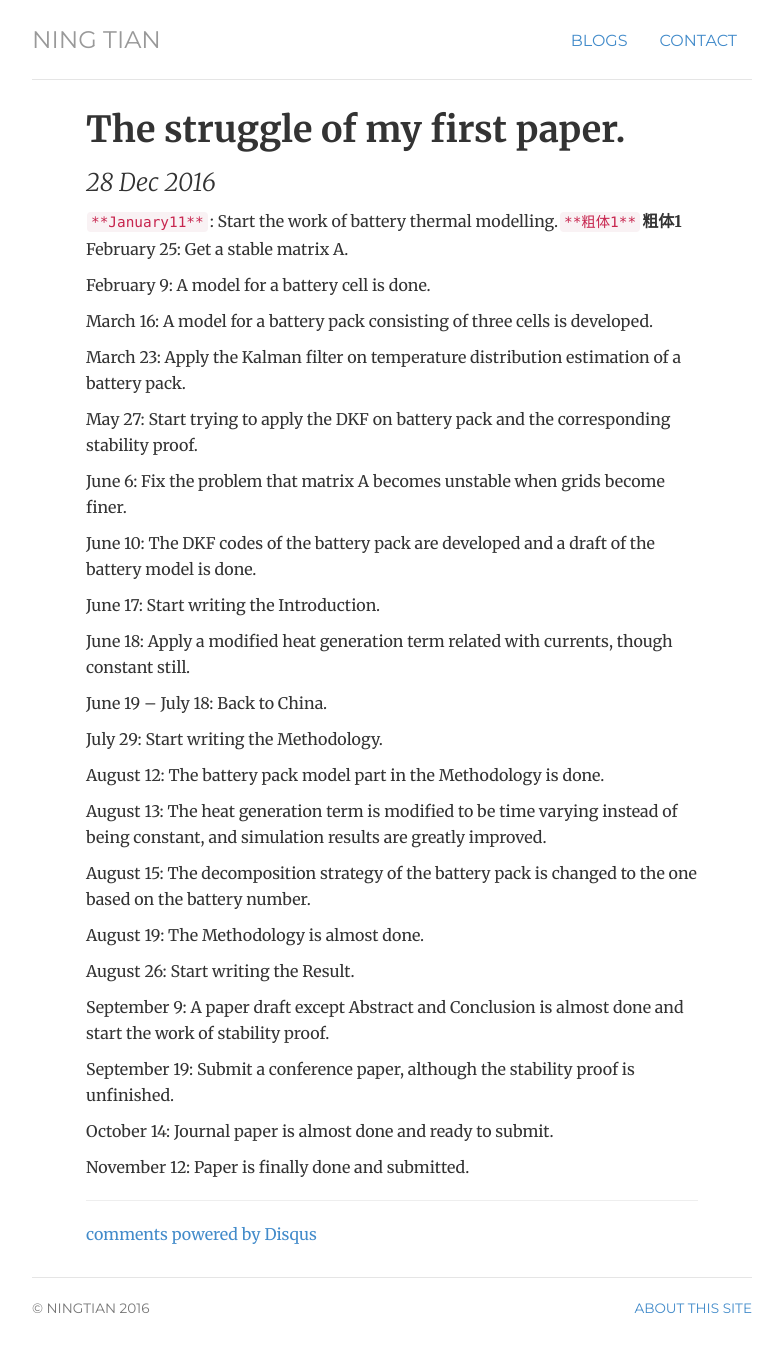
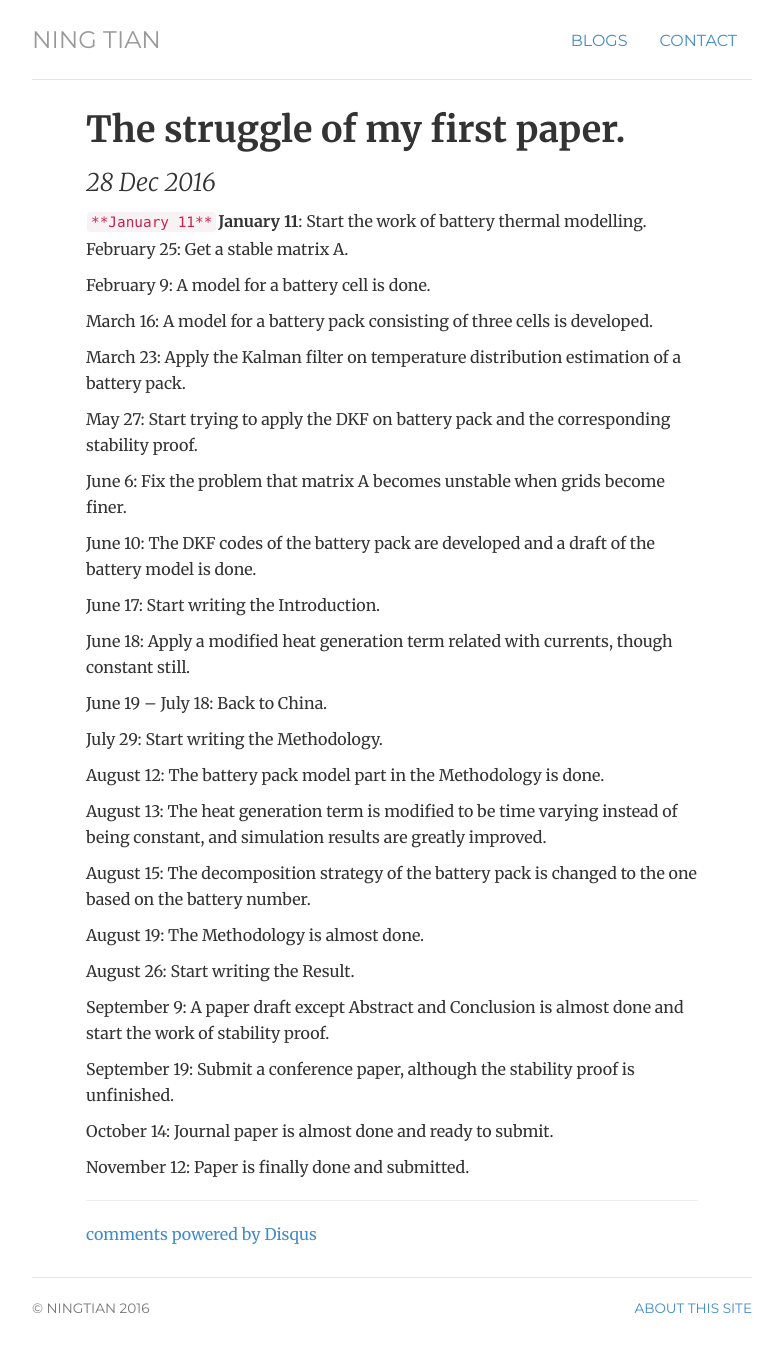
Before and after one commit to ningtian/ningtian.github.io, a Jekyll site: the page built from _posts/2016-12-28-ning-tian-launched.md, in a window 1280 px wide. Shown: the whole page, without its empty margins (248-1030 px from the left). Built offline with Jekyll 4.4.1, drawn with Linux system fonts in a browser that asks for light colours; comment, search, counter and statistics services are not loaded.

Commit message:
Update 2016-12-28-ning-tian-launched.md

```diff
--- a/_posts/2016-12-28-ning-tian-launched.md
+++ b/_posts/2016-12-28-ning-tian-launched.md
@@ -6,7 +6,7 @@ title: "The struggle of my first paper."
 
 
 
-|`**January11**`|: Start the work of battery thermal modelling. |`**粗体1**`|**粗体1**
+|`**January 11**`|**January 11**: Start the work of battery thermal modelling.
 
 February 25: Get a stable matrix A.
 
```
